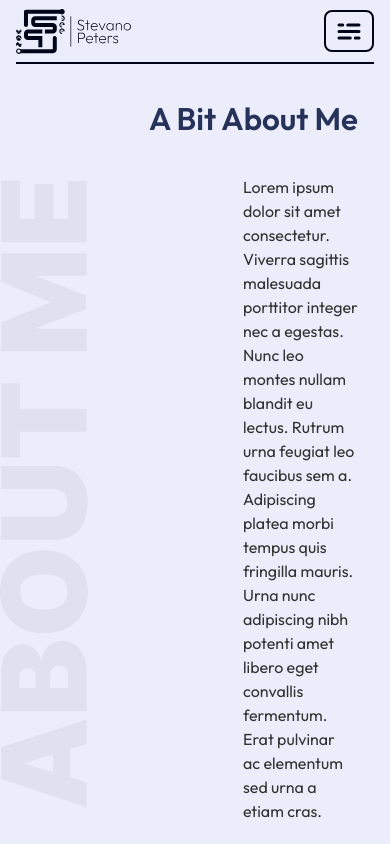
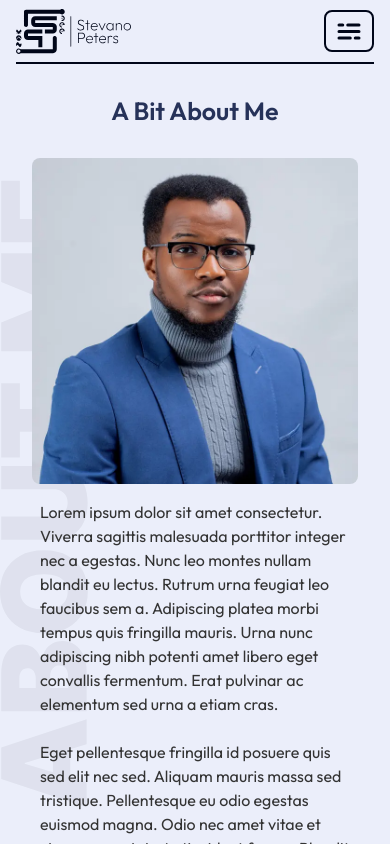
Before and after one commit to vanodee/Design-Portfolio-v2.0, a Next.js app: page /about in a window 390 px wide. Built offline with nearby package versions, Linux system fonts and the light colour scheme.

Commit message:
[t] Responsive Contact & About Pages

```diff
--- a/app/about/aboutPage.module.scss
+++ b/app/about/aboutPage.module.scss
@@ -2,29 +2,118 @@
 
 
 .aboutPageContainer{
+    @include flex(column, center, start);
     height: 100%;
     width: 100%;
     padding-top: 2rem;
+    overflow: hidden;
+    overflow-y: scroll;
+    scrollbar-width: none;
+    // background-color: green;
 
     h1{
-        @include font($fs-xl, $fw-semibold);
+        @include font($fs-xl, $fw-semibold, 1.2);
+        width: 100%;
         color: $primary-30;
         text-align: right;
         padding-bottom: 2rem;
+        // background-color: pink;
+
+        @include respond(tablet){
+            font-size: $fs-lg;
+        }
+
+        @include respond(mobile){
+            text-align: center;
+        }
+    }
+
+    @include respond(laptop, portrait){
+        padding-left: 3rem;
+        padding-right: 3rem;
+    }
+
+    @include respond(tablet){
+        padding-left: 3rem;
+        padding-right: 3rem;
+    }
+
+    @include respond(mobile){
+        padding-left: 0;
+        padding-right: 0;
     }
 }
 
 .detailsContainer{
-    @include flex(row);
+    @include flex(row, start, space-between);
+    flex: 1;
+    min-height: 600px;
+    margin-bottom: 2rem;
     width: 100%;
+    overflow: hidden;
+
+    @include respond(laptop, portrait){
+        @include flex(column, center, start);
+        overflow-y: scroll;
+        scrollbar-width: none;
+        margin-bottom: 0;
+        padding-bottom: 2rem;
+    }
+
+    @include respond(tablet){
+        @include flex(column, center, start);
+        overflow-y: scroll;
+        scrollbar-width: none;
+        margin-bottom: 0;
+        padding-bottom: 2rem;
+        min-height: 0;
+    }
 }
 
 .myPhoto{
+    height: 100%;
+    max-height: 1000px;
     width: 50%;
     object-fit: cover;
-    border-radius: 1rem;
+    object-position: top;
+    border-radius: 0.5rem;
+
+    @include respond(laptop, portrait){
+        height: 40rem;
+        width: 100%;
+    }
+
+    @include respond(tablet){
+        height: 40rem;
+        width: 100%;
+    }
 }
 
 .myAboutText{
-    padding-left: 3rem;
+    padding-top: 1rem;
+    height: 100%;
+    width: 45%;
+    overflow-y: scroll;
+    scrollbar-width: none;
+
+    @include respond(laptop, portrait){
+        height: fit-content;
+        width: 100%;
+        overflow-y: visible;
+        padding-left: 1rem;
+        padding-right: 1rem;
+    }
+
+    @include respond(tablet){
+        height: fit-content;
+        width: 100%;
+        overflow-y: visible;
+        padding-left: 1rem;
+        padding-right: 1rem;
+    }
+
+    @include respond(mobile){
+        padding-left: 0.5rem;
+        padding-right: 0.5rem;
+    }
 }
--- a/app/projects/[category]/page.tsx
+++ b/app/projects/[category]/page.tsx
@@ -50,7 +50,9 @@ export default async function CategoryPage({ params }: { params: { category: str
 
       <h1>Projects I've Worked On</h1>
 
-      <CategoryNav />
+      <div className={styles.categoryNav}>
+        <CategoryNav />
+      </div>
 
       <div className={styles.projectCardsContainer}>
 
```
Also changed, not shown: app/components/CategoryNav/categoryNavClient.module.scss (+15 -3 lines), app/contact/contactPage.module.scss (+91 -6 lines), app/contact/page.tsx (+4 -4 lines), app/home.module.scss (+42 -16 lines), app/projects/[category]/categoryPage.module.scss (+51 -4 lines).
